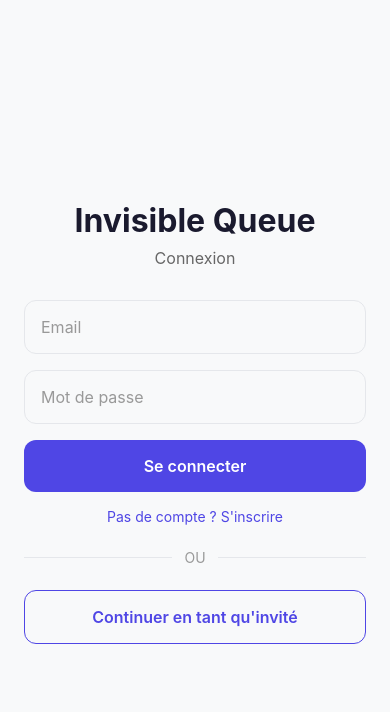
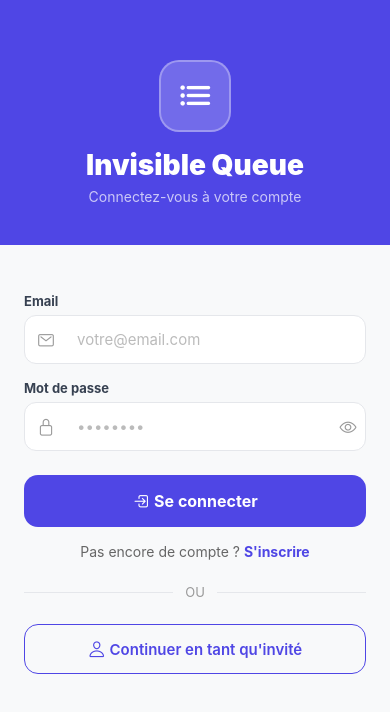
Before and after one commit to Tsiatosika/invisible-queue, a React Native app: screen /Login in a window 390 px wide. Shown: the top 712 px of the page. Built offline with nearby package versions, Linux system fonts and the light colour scheme; no server answers; the database is empty.

Commit message:
Ajout de la validation du formulaire et des erreurs sur LoginScreen

```diff
--- a/src/screens/LoginScreen.js
+++ b/src/screens/LoginScreen.js
@@ -1,123 +1,337 @@
 import React, { useState, useEffect } from 'react'
 import {
   View, Text, TextInput, TouchableOpacity,
-  StyleSheet, ActivityIndicator, Alert, KeyboardAvoidingView, Platform
+  StyleSheet, ActivityIndicator, KeyboardAvoidingView,
+  Platform, Animated
 } from 'react-native'
+import { Ionicons } from '@expo/vector-icons'
 import { useAuth } from '../context/AuthContext'
-import { useTheme } from '../context/ThemeContext'
 
 export default function LoginScreen({ navigation }) {
   const { signIn, signUp, user } = useAuth()
-  const { theme, isDark, toggleTheme } = useTheme()
   const [email, setEmail] = useState('')
   const [password, setPassword] = useState('')
   const [isLogin, setIsLogin] = useState(true)
   const [loading, setLoading] = useState(false)
+  const [error, setError] = useState('')
+  const [showPassword, setShowPassword] = useState(false)
+  const errorAnim = new Animated.Value(0)
 
   useEffect(() => {
-    if (user) navigation.reset({ index: 0, routes: [{ name: 'Main' }] })
+    if (user) {
+      navigation.reset({ index: 0, routes: [{ name: 'Main' }] })
+    }
   }, [user])
 
+  // Animation de secousse quand erreur
+  const shakeError = () => {
+    Animated.sequence([
+      Animated.timing(errorAnim, { toValue: 10, duration: 60, useNativeDriver: true }),
+      Animated.timing(errorAnim, { toValue: -10, duration: 60, useNativeDriver: true }),
+      Animated.timing(errorAnim, { toValue: 10, duration: 60, useNativeDriver: true }),
+      Animated.timing(errorAnim, { toValue: 0, duration: 60, useNativeDriver: true }),
+    ]).start()
+  }
+
+  // Traduit les messages d'erreur Supabase en français
+  const getErrorMessage = (error) => {
+    const msg = error.message?.toLowerCase() || ''
+
+    if (msg.includes('invalid login credentials') || msg.includes('invalid credentials')) {
+      return 'Email ou mot de passe incorrect'
+    }
+    if (msg.includes('email not confirmed')) {
+      return 'Veuillez confirmer votre email avant de vous connecter'
+    }
+    if (msg.includes('user already registered') || msg.includes('already been registered')) {
+      return 'Un compte existe déjà avec cet email'
+    }
+    if (msg.includes('password should be at least')) {
+      return 'Le mot de passe doit contenir au moins 6 caractères'
+    }
+    if (msg.includes('unable to validate email address')) {
+      return 'Adresse email invalide'
+    }
+    if (msg.includes('email address is invalid') || msg.includes('invalid email')) {
+      return 'Adresse email invalide'
+    }
+    if (msg.includes('signup is disabled')) {
+      return 'Les inscriptions sont temporairement désactivées'
+    }
+    if (msg.includes('too many requests') || msg.includes('rate limit')) {
+      return 'Trop de tentatives. Réessayez dans quelques minutes'
+    }
+    if (msg.includes('network') || msg.includes('fetch')) {
+      return 'Erreur de connexion. Vérifiez votre réseau'
+    }
+
+    return 'Une erreur est survenue. Réessayez.'
+  }
+
+  const validateForm = () => {
+    if (!email.trim()) {
+      setError('Veuillez entrer votre email')
+      shakeError()
+      return false
+    }
+    if (!email.includes('@') || !email.includes('.')) {
+      setError('Adresse email invalide')
+      shakeError()
+      return false
+    }
+    if (!password) {
+      setError('Veuillez entrer votre mot de passe')
+      shakeError()
+      return false
+    }
+    if (!isLogin && password.length < 6) {
+      setError('Le mot de passe doit contenir au moins 6 caractères')
+      shakeError()
+      return false
+    }
+    return true
+  }
+
   const handleSubmit = async () => {
-    if (!email || !password) {
-      Alert.alert('Erreur', 'Veuillez remplir tous les champs')
-      return
-    }
+    setError('')
+    if (!validateForm()) return
+
     setLoading(true)
     try {
       if (isLogin) {
-        await signIn(email, password)
+        await signIn(email.trim(), password)
       } else {
-        await signUp(email, password)
-        Alert.alert('Succès', 'Compte créé ! Connectez-vous maintenant.')
+        await signUp(email.trim(), password)
+        setError('')
         setIsLogin(true)
+        setPassword('')
       }
-    } catch (error) {
-      Alert.alert('Erreur', error.message)
+    } catch (err) {
+      const msg = getErrorMessage(err)
+      setError(msg)
+      shakeError()
     } finally {
       setLoading(false)
     }
   }
 
+  const switchMode = () => {
+    setIsLogin(!isLogin)
+    setError('')
+    setPassword('')
+  }
+
   return (
     <KeyboardAvoidingView
-      style={[styles.container, { backgroundColor: theme.bg }]}
+      style={styles.container}
       behavior={Platform.OS === 'ios' ? 'padding' : 'height'}
     >
+      {/* Header */}
+      <View style={styles.header}>
+        <View style={styles.logoBox}>
+          <Ionicons name="list" size={36} color="#fff" />
+        </View>
+        <Text style={styles.appName}>Invisible Queue</Text>
+        <Text style={styles.headerSub}>
+          {isLogin ? 'Connectez-vous à votre compte' : 'Créez votre compte'}
+        </Text>
+      </View>
 
-      <Text style={[styles.title, { color: theme.text }]}>Invisible Queue</Text>
-      <Text style={[styles.subtitle, { color: theme.subtext }]}>
-        {isLogin ? 'Connexion' : 'Créer un compte'}
-      </Text>
+      {/* Formulaire */}
+      <View style={styles.form}>
 
+        {/* Email */}
+        <Text style={styles.label}>Email</Text>
+        <View style={[styles.inputWrapper, error && error.toLowerCase().includes('email') && styles.inputError]}>
+          <Ionicons name="mail-outline" size={18} color="#999" style={styles.inputIcon} />
           <TextInput
-        style={[styles.input, { backgroundColor: theme.inputBg, borderColor: theme.border, color: theme.text }]}
-        placeholder="Email"
-        placeholderTextColor={theme.placeholder}
+            style={styles.input}
+            placeholder="votre@email.com"
+            placeholderTextColor="#bbb"
             value={email}
-        onChangeText={setEmail}
+            onChangeText={(v) => { setEmail(v); setError('') }}
             keyboardType="email-address"
             autoCapitalize="none"
+            autoCorrect={false}
           />
+        </View>
+
+        {/* Mot de passe */}
+        <Text style={styles.label}>Mot de passe</Text>
+        <View style={[styles.inputWrapper, error && error.toLowerCase().includes('mot de passe') && styles.inputError]}>
+          <Ionicons name="lock-closed-outline" size={18} color="#999" style={styles.inputIcon} />
           <TextInput
-        style={[styles.input, { backgroundColor: theme.inputBg, borderColor: theme.border, color: theme.text }]}
-        placeholder="Mot de passe"
-        placeholderTextColor={theme.placeholder}
+            style={styles.input}
+            placeholder={isLogin ? '••••••••' : 'Minimum 6 caractères'}
+            placeholderTextColor="#bbb"
             value={password}
-        onChangeText={setPassword}
-        secureTextEntry
+            onChangeText={(v) => { setPassword(v); setError('') }}
+            secureTextEntry={!showPassword}
+            autoCapitalize="none"
           />
+          <TouchableOpacity onPress={() => setShowPassword(!showPassword)} style={styles.eyeBtn}>
+            <Ionicons
+              name={showPassword ? 'eye-off-outline' : 'eye-outline'}
+              size={18} color="#999"
+            />
+          </TouchableOpacity>
+        </View>
 
+        {/* Message d'erreur avec animation */}
+        {error ? (
+          <Animated.View
+            style={[styles.errorBox, { transform: [{ translateX: errorAnim }] }]}
+          >
+            <Ionicons name="alert-circle-outline" size={16} color="#ef4444" />
+            <Text style={styles.errorText}> {error}</Text>
+          </Animated.View>
+        ) : null}
+
+        {/* Bouton principal */}
         <TouchableOpacity
-        style={[styles.button, { backgroundColor: theme.header }]}
+          style={[styles.submitBtn, loading && styles.submitBtnDisabled]}
           onPress={handleSubmit}
           disabled={loading}
         >
           {loading ? (
             <ActivityIndicator color="#fff" />
           ) : (
-          <Text style={styles.buttonText}>
-            {isLogin ? 'Se connecter' : "S'inscrire"}
+            <>
+              <Ionicons
+                name={isLogin ? 'log-in-outline' : 'person-add-outline'}
+                size={18} color="#fff"
+              />
+              <Text style={styles.submitBtnText}>
+                {' '}{isLogin ? 'Se connecter' : "S'inscrire"}
               </Text>
+            </>
           )}
         </TouchableOpacity>
 
-      <TouchableOpacity onPress={() => setIsLogin(!isLogin)}>
-        <Text style={[styles.switchText, { color: theme.countText }]}>
-          {isLogin ? "Pas de compte ? S'inscrire" : 'Déjà un compte ? Se connecter'}
+        {/* Switch mode */}
+        <TouchableOpacity style={styles.switchBtn} onPress={switchMode}>
+          <Text style={styles.switchText}>
+            {isLogin ? "Pas encore de compte ? " : 'Déjà un compte ? '}
+            <Text style={styles.switchLink}>
+              {isLogin ? "S'inscrire" : 'Se connecter'}
+            </Text>
           </Text>
         </TouchableOpacity>
 
+        {/* Divider */}
         <View style={styles.divider}>
-        <View style={[styles.line, { backgroundColor: theme.border }]} />
-        <Text style={[styles.orText, { color: theme.placeholder }]}>OU</Text>
-        <View style={[styles.line, { backgroundColor: theme.border }]} />
+          <View style={styles.dividerLine} />
+          <Text style={styles.dividerText}>OU</Text>
+          <View style={styles.dividerLine} />
         </View>
 
+        {/* Mode invité */}
         <TouchableOpacity
-        style={[styles.guestButton, { borderColor: theme.countText }]}
+          style={styles.guestBtn}
           onPress={() => navigation.reset({ index: 0, routes: [{ name: 'Main' }] })}
         >
-        <Text style={[styles.guestButtonText, { color: theme.countText }]}>
-          Continuer en tant qu'invité
-        </Text>
+          <Ionicons name="person-outline" size={18} color="#4f46e5" />
+          <Text style={styles.guestBtnText}> Continuer en tant qu'invité</Text>
         </TouchableOpacity>
+      </View>
     </KeyboardAvoidingView>
   )
 }
 
 const styles = StyleSheet.create({
-  container: { flex: 1, justifyContent: 'center', padding: 24 },
-  themeToggle: { position: 'absolute', top: 52, right: 24 },
-  title: { fontSize: 32, fontWeight: 'bold', textAlign: 'center', marginBottom: 8 },
-  subtitle: { fontSize: 16, textAlign: 'center', marginBottom: 32 },
-  input: { borderWidth: 1, borderRadius: 12, padding: 16, marginBottom: 16, fontSize: 16 },
-  button: { borderRadius: 12, padding: 16, alignItems: 'center', marginBottom: 16 },
-  buttonText: { color: '#fff', fontSize: 16, fontWeight: '600' },
-  switchText: { textAlign: 'center', fontSize: 14 },
-  divider: { flexDirection: 'row', alignItems: 'center', marginVertical: 24 },
-  line: { flex: 1, height: 1 },
-  orText: { marginHorizontal: 12 },
-  guestButton: { borderWidth: 1, borderRadius: 12, padding: 16, alignItems: 'center' },
-  guestButtonText: { fontSize: 16, fontWeight: '600' },
+  container: { flex: 1, backgroundColor: '#f8f9fa' },
+
+  // Header
+  header: {
+    backgroundColor: '#4f46e5',
+    paddingTop: 60, paddingBottom: 40,
+    alignItems: 'center',
+  },
+  logoBox: {
+    width: 72, height: 72, borderRadius: 20,
+    backgroundColor: 'rgba(255,255,255,0.2)',
+    justifyContent: 'center', alignItems: 'center',
+    marginBottom: 16,
+    borderWidth: 2, borderColor: 'rgba(255,255,255,0.3)',
+  },
+  appName: {
+    fontSize: 28, fontWeight: '900',
+    color: '#fff', marginBottom: 6,
+  },
+  headerSub: {
+    fontSize: 14, color: 'rgba(255,255,255,0.7)',
+  },
+
+  // Formulaire
+  form: {
+    flex: 1, padding: 24, paddingTop: 32,
+  },
+  label: {
+    fontSize: 13, fontWeight: '700',
+    color: '#374151', marginBottom: 6, marginTop: 16,
+  },
+  inputWrapper: {
+    flexDirection: 'row', alignItems: 'center',
+    backgroundColor: '#fff',
+    borderWidth: 1.5, borderColor: '#e5e7eb',
+    borderRadius: 12, paddingHorizontal: 12,
+  },
+  inputError: {
+    borderColor: '#ef4444',
+    backgroundColor: '#fff5f5',
+  },
+  inputIcon: { marginRight: 8 },
+  input: {
+    flex: 1, padding: 14,
+    fontSize: 15, color: '#1a1a2e',
+  },
+  eyeBtn: { padding: 8 },
+
+  // Erreur
+  errorBox: {
+    flexDirection: 'row', alignItems: 'center',
+    backgroundColor: '#fee2e2',
+    borderWidth: 1, borderColor: '#fecaca',
+    borderRadius: 10, padding: 12,
+    marginTop: 12,
+  },
+  errorText: {
+    color: '#ef4444', fontSize: 14,
+    fontWeight: '500', flex: 1,
+  },
+
+  // Bouton principal
+  submitBtn: {
+    flexDirection: 'row', alignItems: 'center',
+    justifyContent: 'center',
+    backgroundColor: '#4f46e5',
+    borderRadius: 14, padding: 16,
+    marginTop: 24,
+  },
+  submitBtnDisabled: { backgroundColor: '#a5b4fc' },
+  submitBtnText: {
+    color: '#fff', fontSize: 16, fontWeight: '700',
+  },
+
+  // Switch
+  switchBtn: { alignItems: 'center', marginTop: 16 },
+  switchText: { color: '#666', fontSize: 14 },
+  switchLink: { color: '#4f46e5', fontWeight: '700' },
+
+  // Divider
+  divider: {
+    flexDirection: 'row', alignItems: 'center',
+    marginVertical: 24,
+  },
+  dividerLine: { flex: 1, height: 1, backgroundColor: '#e5e7eb' },
+  dividerText: { marginHorizontal: 12, color: '#999', fontSize: 13 },
+
+  // Invité
+  guestBtn: {
+    flexDirection: 'row', alignItems: 'center',
+    justifyContent: 'center',
+    borderWidth: 1.5, borderColor: '#4f46e5',
+    borderRadius: 14, padding: 14,
+  },
+  guestBtnText: { color: '#4f46e5', fontSize: 15, fontWeight: '600' },
 })
```
Lines whose indentation alone changed are shown as unchanged.
